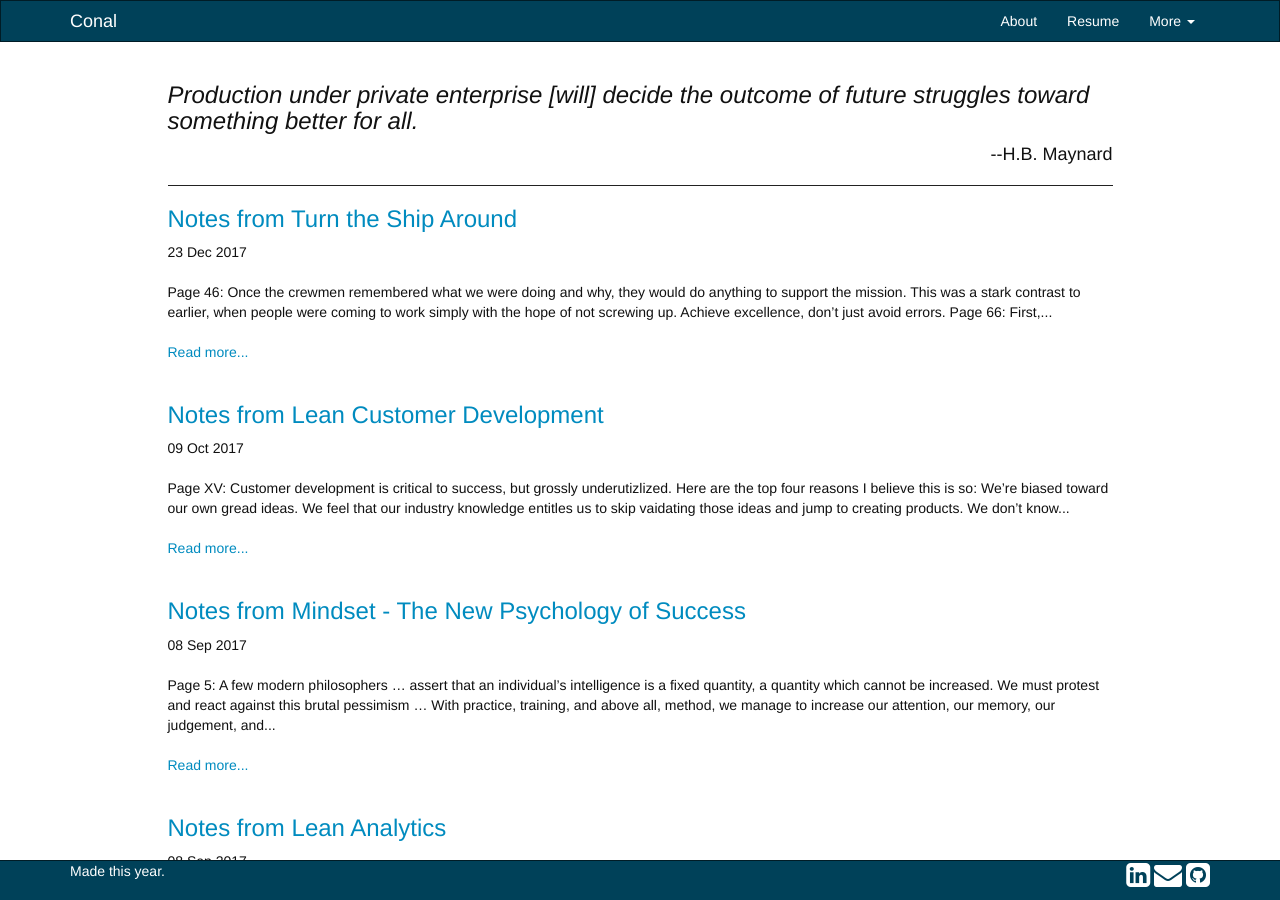
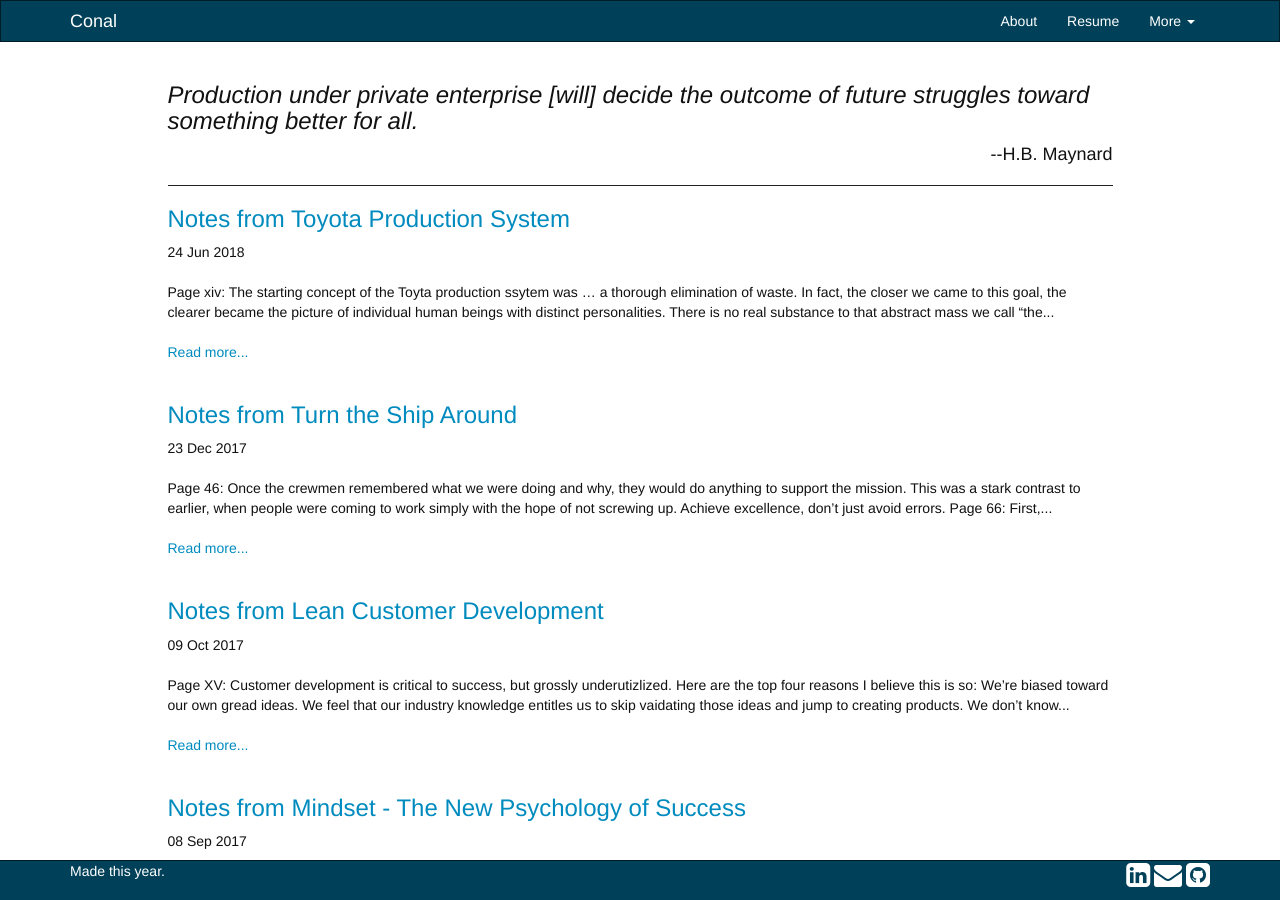
Before and after one commit to cms5109/cms5109.github.io, a Jekyll site: the page built from index.html, in a window 1280 px wide and 900 px high. Built offline with Jekyll 4.4.1, drawn with Linux system fonts in a browser that asks for light colours.

Commit message:
Adding TPS post, fixed typo and added description

```diff
--- a/_config.yml
+++ b/_config.yml
@@ -2,9 +2,8 @@
 title: Conal
 email: your-email@domain.com
 description: > # this means to ignore newlines until "baseurl:"
-  Write an awesome description for your new site here. You can edit this
-  line in _config.yml. It will appear in your document head meta (for
-  Google search results) and in your feed.xml site description.
+  Hi, I'm Conal. These are my notes on books I've read so that
+  I can look them up later.
 baseurl: "" # the subpath of your site, e.g. /blog/
 url: "https://cms5109.github.io" # the base hostname & protocol for your site
 twitter_username: cms5109
--- /dev/null
+++ b/_posts/2018-06-24-notes-from-toyota-production-system.md
@@ -0,0 +1,139 @@
+---
+layout: post
+title:  Notes from Toyota Production System
+date:   2018-06-24 19:30
+categories: lean
+---
+
+<br>
+
+#### Page xiv: ###
+
+The starting concept of the Toyta production ssytem was ... a thorough elimination of waste. In fact, the closer we came to this goal, the clearer became the picture of individual human beings with distinct personalities. There is no real substance to that abstract mass we call "the public." We discovered that industry has to accept orders from each customer and make products that differ according to individual requirements.
+
+All kinds of wastes occur when we try to produce the same product in large, homogeneous quantities. In the end, costs rise. It is much more economical to make each item one at a time. The former method is the Ford production system and the latter is the Toyota production system.
+
+
+#### Page 14: ###
+
+In the Japanese system, operators acquire a broad spectrum of production skills that I call manufacturing skills and particpate in building up a total system in the production plant. In this way, the individual can find value in working.
+
+#### Page 15: ###
+
+Industrial society must develop the courage, or rather the common sense, to procure only what is needed when it is needed and in the amount needed. This requires what I call a revolution in conciousness, a change of attitude and viewpoint by business people.
+
+#### Page 30: ###
+
+<table class="table">
+	<thead>
+		<th>Functions of kanban</th>
+		<th>Furles of use</th>
+	</thead>
+	<tr>
+		<td>
+			Provides pick-up or transport information
+		</td>
+		<td>
+			Later process picks up the number of items indicated by the kanban at the earlier process
+		</td>
+	</tr>
+	<tr>
+		<td>
+			Provides production information
+		</td>
+		<td>
+			Earlier process produces items in the quantity and sequence indicated by the kanban
+		</td>
+	</tr>
+	<tr>
+		<td>
+			Prevents overproduction and excessive transport
+		</td>
+		<td>
+			No items are made or transported without a kanban
+		</td>
+	</tr>
+	<tr>
+		<td>
+			Serves as a work order attached to goods
+		</td>
+		<td>
+			Always attach a kanban to the goods
+		</td>
+	</tr>
+	<tr>
+		<td>
+			PRevents defective products by identifying the process making the defectives
+		</td>
+		<td>
+			Defective products are not sent on to the subsequent process. The result is 100% defect-free goods
+		</td>
+	</tr>
+	<tr>
+		<td>
+			Reveals existing problems and maintains inventory control
+		</td>
+		<td>
+			Reducing the number of kanban increases their sensitivity
+		</td>
+	</tr>
+</table>
+
+#### Page 32: ###
+
+In 1963, we started handling the delivery of the parts ordered from outside. It took nearly 20 years.
+
+#### Page 33: ###
+
+The Toyota production system is the production method and the kanban system is the way it is managed ... Unless one completely graps this method of doing work so that things will flow, it is impossible to go right into the kanban system when the time comes ... Kanban is a tool for realizing just-in-time. For this tool to work fairly well, the production processes must be managed to flow as much as possible. Other important conditions are leveling production as much as possible and always working in accordance with standard work methods.
+
+#### Page 40: ###
+
+To ensure that we have 100 percent defect-free products, we must set up a system that automatically informs us if any process generates defective products; that is, a system in which the process generating defective products feels the pinch. ...
+
+If the meaning of "Defective" goes beyond defective parts to include defective work, then the meaning of "100 percent defect-free products" becomes clearer. In orher words, insufficient standardization and rationalization creates waste (muda), inconsistency (mura), and unreasonableness (muri) in work procedures and work hours that eventually lead to the production of defective products.
+
+Unless such defective work is reduced, it is difficult to assure an adequate supply for the later process to withdraw or to achieve the objective of producing as cheaply as possible. Efforts to thoroughly stabilize and rationalize the processes are the key to successful implementation of automation. Only with this foundation can production leveling be effective.
+
+#### Page 45: ###
+
+A business organization is like the human body. The human body contains autonomic nerves that work without regard to human wishes and motor nerves that react to human command to control muscles ... e salivate when we see tasy food. It accelerates our heart rate during exercise ...
+
+At Toyota, we began to think about how to install an atuonomic nervous system in our own rapidly growing buiness organization. In our production plant, an autonomic nerve means making judgements autonomously at the lowest possible level; for example, when to stop production, what sequence to follow in making parts, or when overtime is necessary to produce the required amount.
+
+#### Page 52: ###
+
+I believe I can safely recommend: "Correct a mistake immediately - to rush and not take time to correct a problem causes work loss later." I also say, "Wait for the right opportunity."
+
+#### Page 62: ###
+
+I like to point out that the slower but consistent tortoise causes less waste and is much more desirable than the speedy hare who races ahead and then stops occasionally to doze. The Toyota production system can be realized only when all the workers become tortoises.
+
+
+#### Page 71: ###
+
+To me, IE is not a partial production  technology but rather a total manufacturing technology reaching the whole business organization. In other works, IE is a system and the Toyota production system may be regarded as Toyota-style IE.
+
+#### Page 78: ###
+
+We can talk about work improvement, but unless we know production thoroughly we can accomplish nothing. Stand on the production floor all day and watch - you will eventually discover what has to be done. I can emphasize this too much.
+
+Opening our eyes and standing in the manufacturing plant, we really understand what waste is. We also discover ways to turn "moving" into "working", activities that always concern us.
+
+#### Page 94: ###
+
+The Toyota system takes the reverse course. Our production slogan is "small lot sizes and quick setups." Why are we so different from - in fact, the opposite of - the Ford system? ... Complete elimination of waste is the basis of the Toyota production system.
+
+#### Page 97: ###
+
+"If we waste that bit of coal - which is another way of saying if we do not put it to its full value - then we waste the time and energy of men. A man cannot be paid much for producing something which is to be wasted. ... We have a large salvage department, which apparently earns for us twenty or more million dollars a year ... Why should we have so much to salvage? Are we not giving more attention to reclaiming than to not wasting?" -- Henry Ford, _Today and Tomorrow_, "Learning from Waste"
+
+#### Page 100: ###
+
+"Industry exists to serve the public of which the working man is a part. The true end of industry is to liberate mind and body from the drudgery of existence by filling the world with well-made, low-priced products."
+
+We see that automation and the work-flow system invented and developed by Ford and his collaborators were never intended to cause workers to work harder and harder, to feel driven by their machines and alienated from their work.
+
+#### Page 126: ###
+
+The production management technique we call industrial engineering (IE) came from America. Traditional definitions aside, in the Toyota production system, IE is regarded as the production technology that attempts to reduce costs by harmonizing quality, quantity, and timing throughout the production area.
```
Also changed, not shown: _posts/2017-12-23-notes-from-turn-the-ship-around.md (+1 -1 lines).
